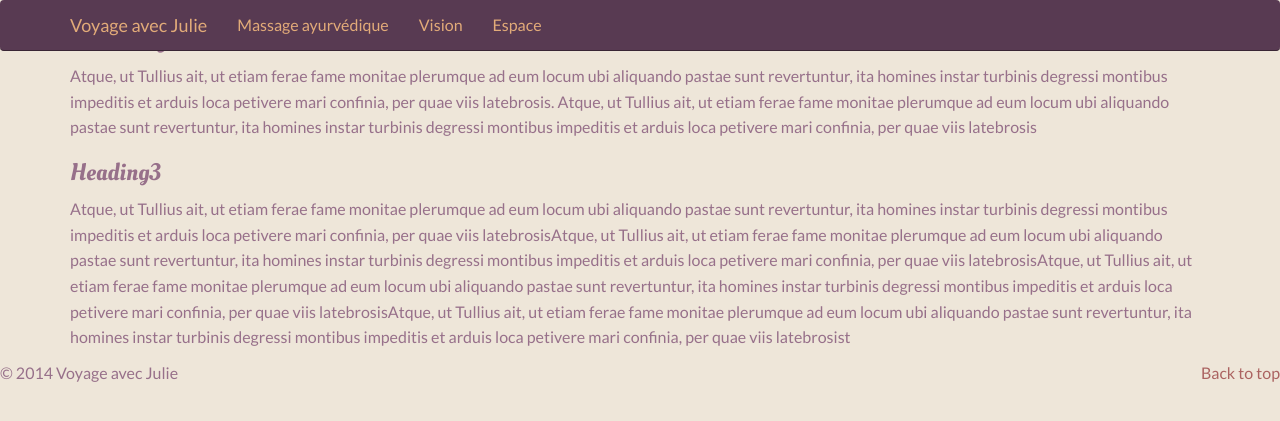
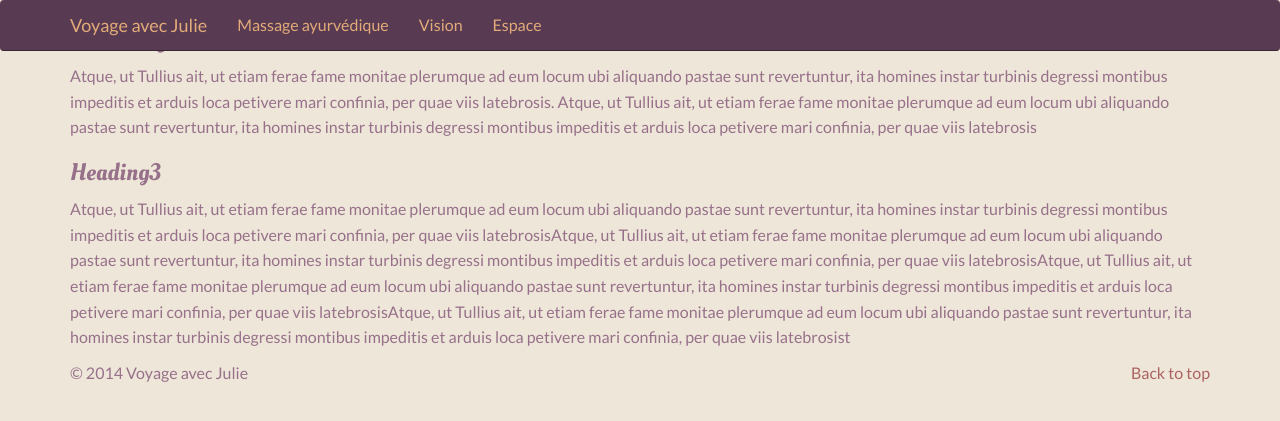
Before and after one commit to kiriline/ju, a Jekyll site: the page built from vision.md, in a window 1280 px wide. Shown: the top 421 px of the page. Built offline with Jekyll 4.4.1, drawn with Linux system fonts in a browser that asks for light colours; nearby versions of some CDN libraries.

Commit message:
Update page.html

```diff
--- a/_layouts/page.html
+++ b/_layouts/page.html
@@ -6,14 +6,12 @@
   {% include navbar.html %}
 
 
-<div class="container">
-{{ content }}
-</div>
-
-
-
-
-    {% include footer.html %}
+  <div class="container">
+    <div class="row">
+      <div class="col-md-12">{{ content }}</div>
+    </div>
+  {% include footer.html %}
+  </div><!-- /.container -->
 
     {% include scripts.html %}
 
```
